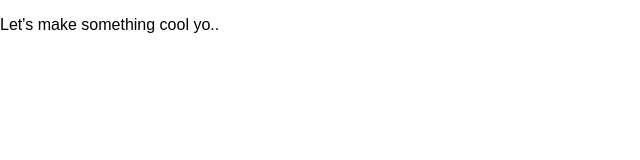
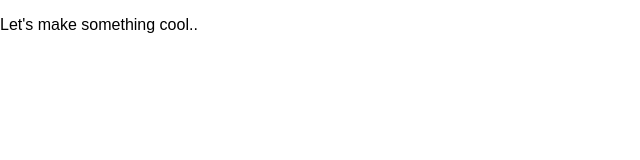
Before and after one commit to tommers-walker/threejs-lettering, a website: page index.html in a window 1280 px wide. Shown: the full height of the page, 0-640 px from the left. Drawn offline with nearby package versions, Linux system fonts and the light colour scheme.

Commit message:
another test fix commit

```diff
--- a/index.html
+++ b/index.html
@@ -17,6 +17,6 @@
     <!-- endbuild -->
   </head>
   <body>
-    <p>Let's make something cool yo..</p>
+    <p>Let's make something cool..</p>
   </body>
 </html>
```
